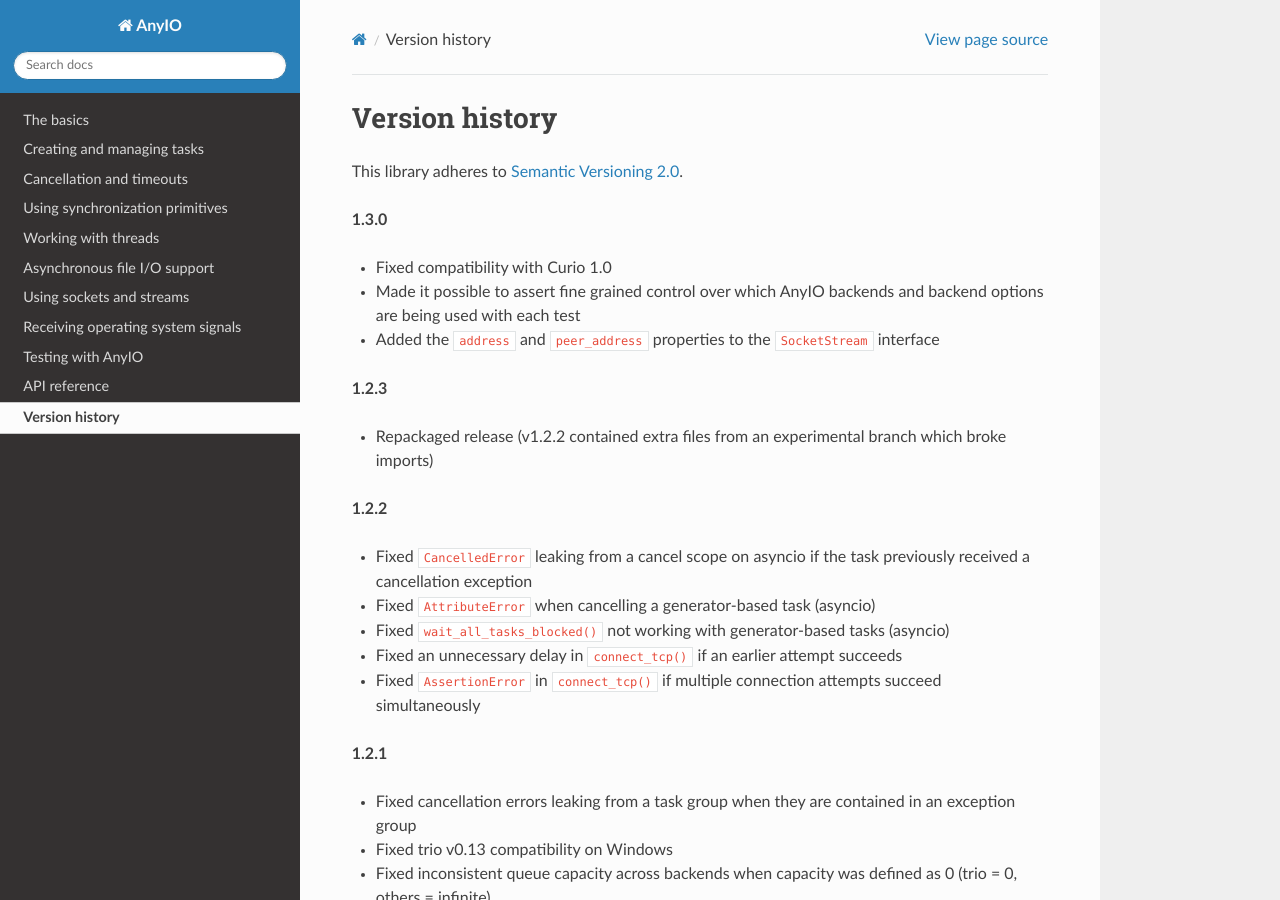
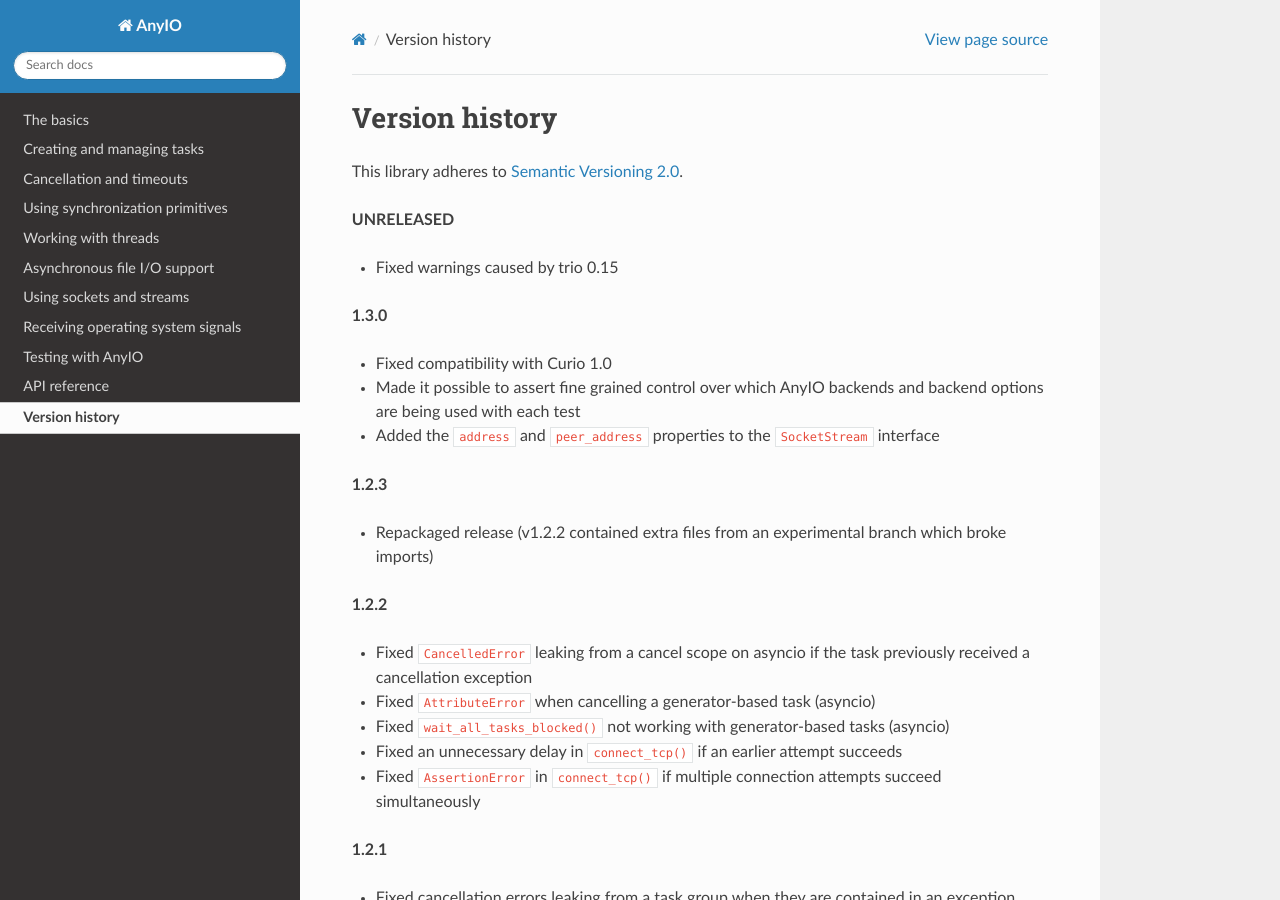
Before and after one commit to agronholm/anyio, a Sphinx documentation site: the page built from docs/versionhistory.rst, in a window 1280 px wide and 900 px high. Built offline with Sphinx 7.4.7 and the Read the Docs theme 2.0.0, drawn with Linux system fonts in a browser that asks for light colours.

Commit message:
Skipped trio tests on py3.5 and updated the changelog

```diff
--- a/docs/versionhistory.rst
+++ b/docs/versionhistory.rst
@@ -2,6 +2,11 @@
 ===============
 
 This library adheres to `Semantic Versioning 2.0 <http://semver.org/>`_.
+
+**UNRELEASED**
+
+- Fixed warnings caused by trio 0.15
+
 
 **1.3.0**
 
```
Also changed, not shown: 1 other file.
